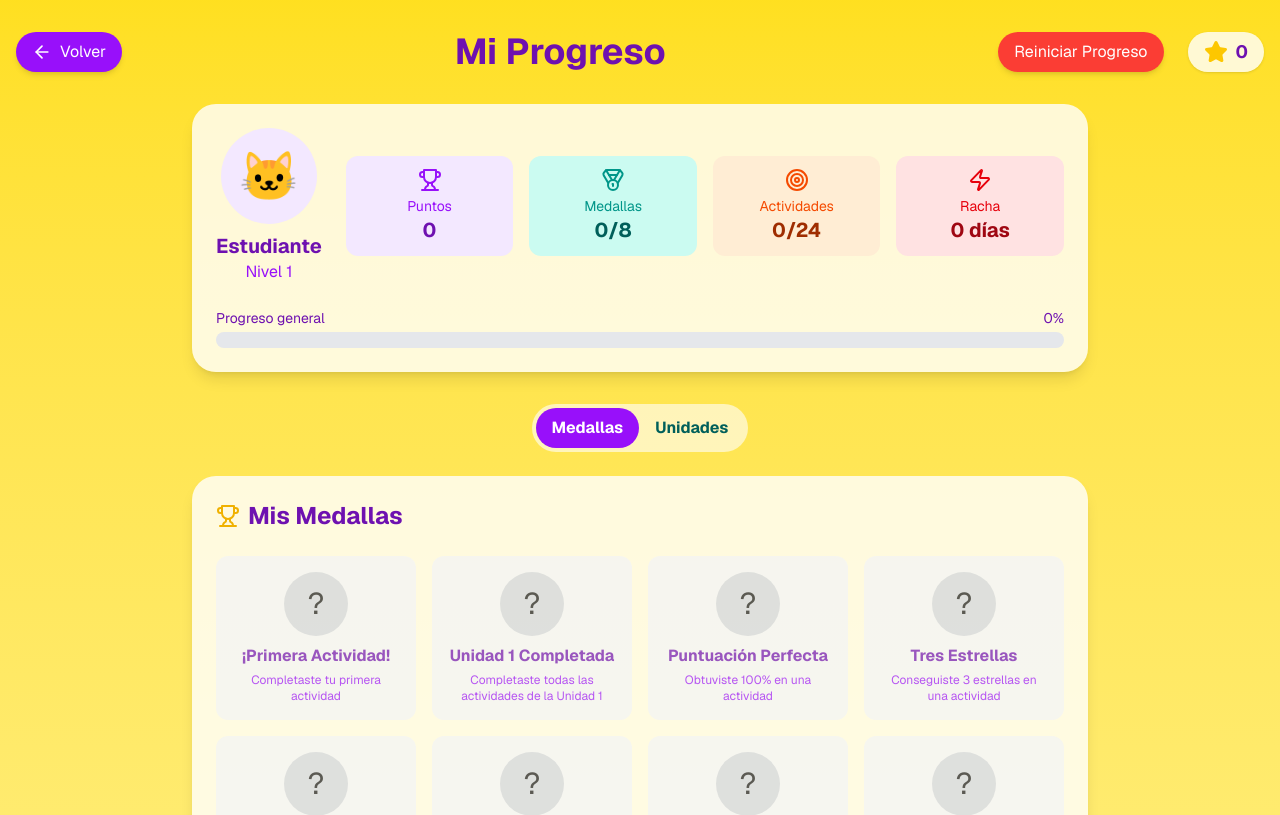
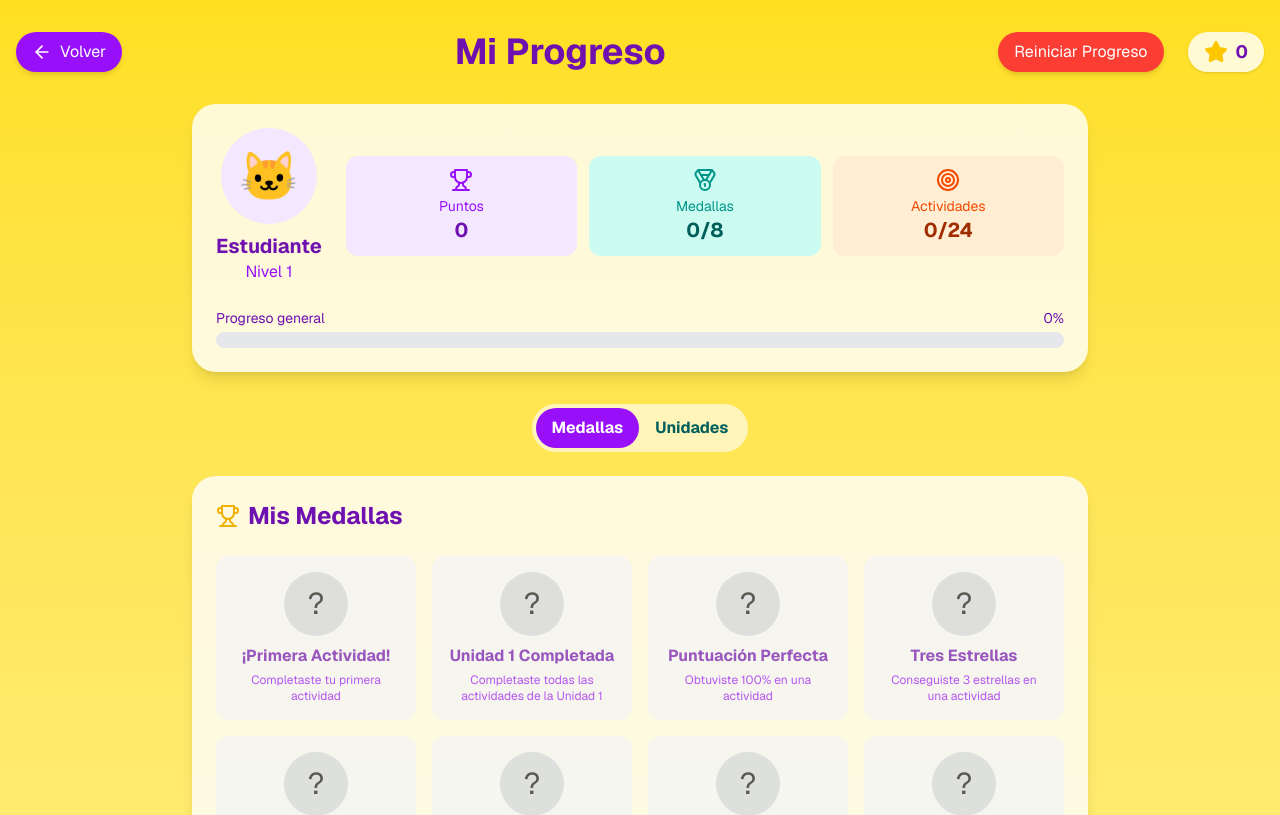
Before and after one commit to RakionGamer/ortografiesta, a Next.js app: page /progreso in a window 1280 px wide. Shown: the top 815 px of the page. Built offline with nearby package versions, Linux system fonts and the light colour scheme.

Commit message:
fixed stars home

```diff
--- a/ortografiesta.tsx
+++ b/ortografiesta.tsx
@@ -3,9 +3,11 @@ import { useEffect, useState } from "react"
 import { Star, Music, Volume2, VolumeX, Pause } from "lucide-react"
 import { useRouter } from "next/navigation"
 import { useAudio } from './app/contexts/AudioContext'
+import useProgress from "./app/hooks/useProgress"
 
 export default function Ortografiesta() {
   const router = useRouter();
+  const { progress } = useProgress();
   const {
     isMusicPlaying,
     isMuted,
@@ -112,6 +114,8 @@ export default function Ortografiesta() {
   }, []);
 
 
+
+
   const handleToggleMute = (e: React.MouseEvent) => {
     e.stopPropagation()
     toggleMute()
@@ -202,7 +206,14 @@ export default function Ortografiesta() {
             { title: "Palabras Homófonas", color: "bg-green-400", icon: "🎭", emoji: "🎪", unidad: 4 },
             { title: "Reglas Ortográficas", color: "bg-blue-400", icon: "📝", emoji: "📚", unidad: 5 },
             { title: "Prácticas Creativas", color: "bg-purple-600", icon: "🎨", emoji: "👨‍🎨", unidad: 6 },
-          ].map((unit, index) => (
+          ].map((unit, index) => {
+            const unitKey = `unidad${unit.unidad}`;
+            const unitProgress = progress?.units[unitKey];
+            const stars = unitProgress?.stars || 0;
+            const completion = unitProgress?.completionPercentage || 0;
+
+            return (
+
               <div
                 key={index}
                 className={`
@@ -228,22 +239,26 @@ export default function Ortografiesta() {
                   <div className="mt-3 w-full bg-white/30 rounded-full h-3 overflow-hidden">
                     <div
                       className="bg-yellow-300 h-3 rounded-full transition-all duration-1000 ease-in-out"
-                    style={{ width: "0%" }}
+                      style={{ width: `${completion}%` }}
                     ></div>
                   </div>
 
                   {/* Estrellas */}
                   <div className="flex mt-2 gap-1">
-                  {[...Array(3)].map((_, i) => (
+                    {[...Array(4)].map((_, i) => (
                       <Star
                         key={i}
-                      className="w-5 h-5 text-white/50 group-hover:scale-110 transition-transform duration-300"
+                        className={`w-5 h-5 transition-transform duration-300 ${i < stars
+                            ? 'text-yellow-400 fill-yellow-400'
+                            : 'text-white/50'
+                          }`}
                       />
                     ))}
                   </div>
                 </div>
               </div>
-          ))}
+            )
+          })}
         </div>
       </div>
 
--- a/progreso.tsx
+++ b/progreso.tsx
@@ -171,7 +171,7 @@ export default function Progreso() {
             </div>
 
             {/* Estadísticas principales */}
-            <div className="flex-1 grid grid-cols-2 md:grid-cols-4 gap-4">
+            <div className="flex-1 grid grid-cols-2 md:grid-cols-3 gap-3">
               <div className="bg-purple-100 rounded-xl p-3 text-center">
                 <div className="flex justify-center mb-1">
                   <Trophy className="w-6 h-6 text-purple-600" />
@@ -203,14 +203,6 @@ export default function Progreso() {
                   }
                   /24
                 </p>
-              </div>
-
-              <div className="bg-red-100 rounded-xl p-3 text-center">
-                <div className="flex justify-center mb-1">
-                  <Zap className="w-6 h-6 text-red-600" />
-                </div>
-                <p className="text-sm text-red-600">Racha</p>
-                <p className="text-xl font-bold text-red-800">{progress.streak} días</p>
               </div>
             </div>
           </div>
--- a/unidad_1.tsx
+++ b/unidad_1.tsx
@@ -118,8 +118,11 @@ export default function Unidad1() {
   if (progress && unitId && progress.units[unitId]) {
     const unitActivities = progress.units[unitId].activities;
 
+    console.log()
+
     const totalPuntos = Object.values(unitActivities).reduce(
-      (sum, a) => sum + Math.round((a.lastScore / 100) * 50),
+      (sum, a) =>
+        sum + Math.round((a.lastScore / 100) * 50),
       0
     );
 
```
Lines whose indentation alone changed are shown as unchanged.
